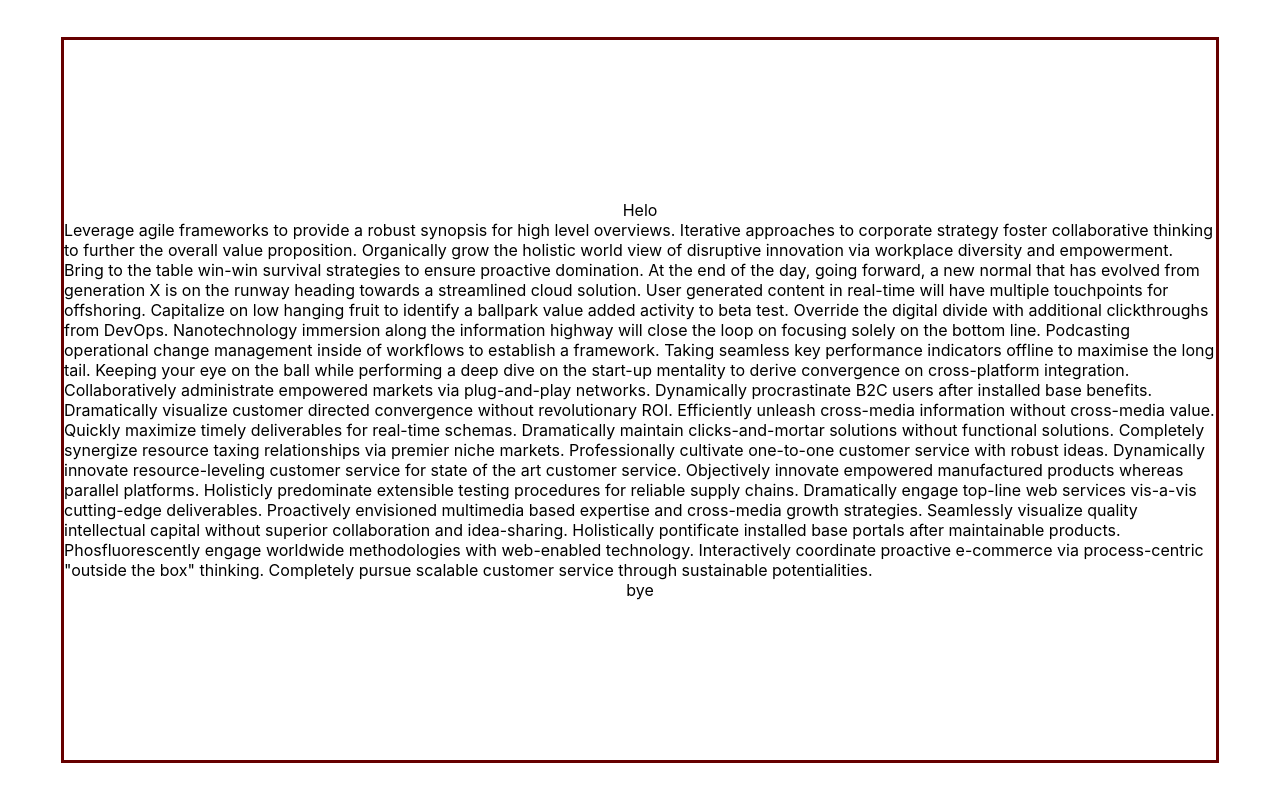
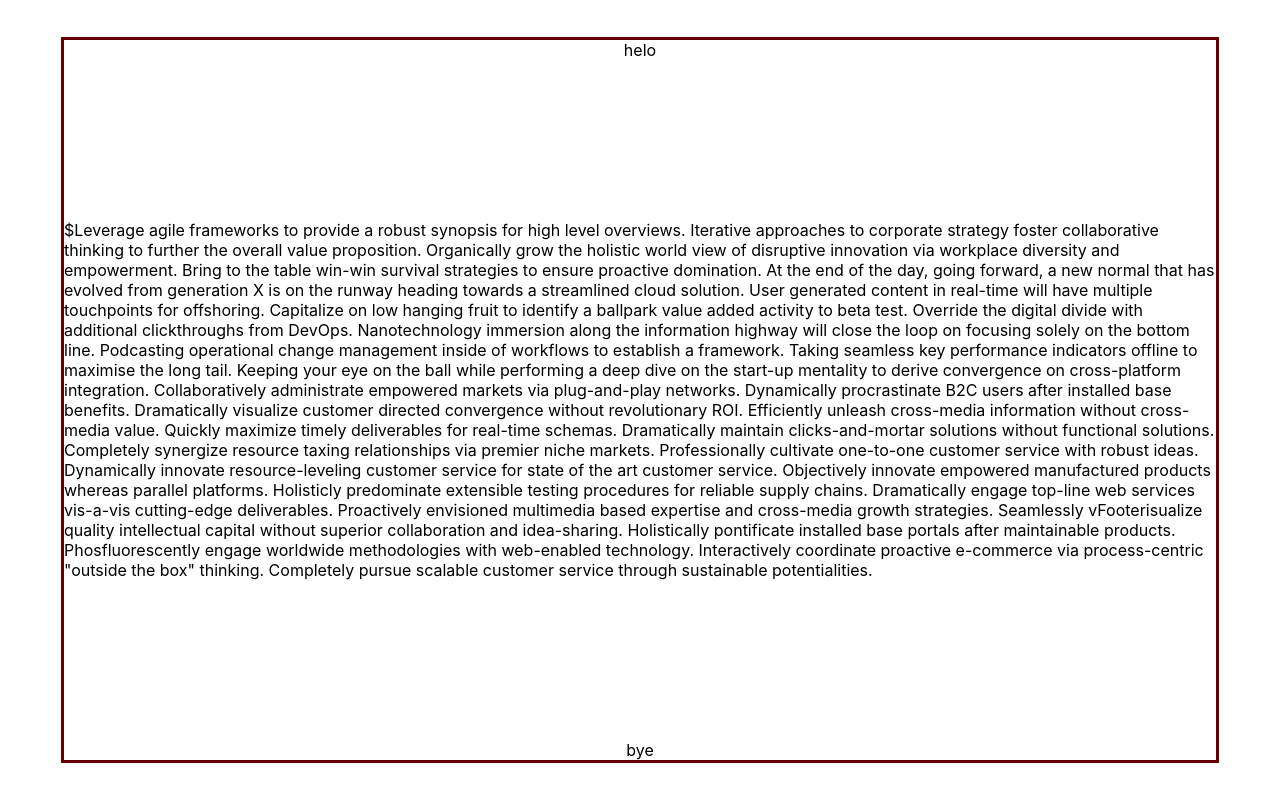
Before and after one commit to sathoune/my-site, a React (Create React App) app: page / in a window 1280 px wide. Built offline with nearby package versions, Linux system fonts and the light colour scheme.

Commit message:
Header, Main, Footer components; modified styles

```diff
--- a/src/App.css
+++ b/src/Components/App.css
@@ -1,9 +1,10 @@
 .hbox, .vbox { display: flex; }
 .hbox { flex-direction: row; }
 .vbox { flex-direction: column; }
-.vcenter {
+.center {
+    justify-content: center;
     align-items: center;
-    justify-content: center; }
+}
 .bordered {
     width: 90%;
     height: 90%;
@@ -13,9 +14,12 @@ html, body, #root {
     /* color: #000066; */
     margin: 0;
     height: 100%;
+    justify-content: center;
+
 }
 .main {
-    /* background-color: #006600; */
+    align-items: center;
+    justify-content: space-between;
 }
 .maxwidth { width: 100%};
 .maxheight { height: 100%};
--- /dev/null
+++ b/src/Components/App.js
@@ -0,0 +1,18 @@
+import React from "react";
+import "./App.css";
+
+import Navbar from "./Navbar";
+import Main from "./Main";
+import Footer from "./Footer";
+
+function App() {
+  return (
+    <div className={"vbox bordered main"}>
+      <Navbar />
+      <Main />
+      <Footer />
+    </div>
+  );
+}
+
+export default App;
--- /dev/null
+++ b/src/Components/Footer.js
@@ -0,0 +1,9 @@
+import React from "react";
+
+const Footer = () => {
+    return(
+        <div>bye</div>
+    );
+}
+
+export default Footer;
--- a/src/App.js
+++ b/src/Components/Main.js
@@ -1,11 +1,6 @@
-import React from 'react';
-import './App.css';
+import React from "react";
 
-function App() {
-  return (
-    <div className={"vbox vcenter bordered main"}>
-      <div>Helo</div>
-      <div>Leverage agile frameworks to provide a robust synopsis for high level overviews. Iterative approaches to corporate strategy foster collaborative thinking to further the overall value proposition. Organically grow the holistic world view of disruptive innovation via workplace diversity and empowerment.
+const text = `Leverage agile frameworks to provide a robust synopsis for high level overviews. Iterative approaches to corporate strategy foster collaborative thinking to further the overall value proposition. Organically grow the holistic world view of disruptive innovation via workplace diversity and empowerment.
 
 Bring to the table win-win survival strategies to ensure proactive domination. At the end of the day, going forward, a new normal that has evolved from generation X is on the runway heading towards a streamlined cloud solution. User generated content in real-time will have multiple touchpoints for offshoring.
 
@@ -21,12 +16,11 @@ Completely synergize resource taxing relationships via premier niche markets. Pr
 
 Objectively innovate empowered manufactured products whereas parallel platforms. Holisticly predominate extensible testing procedures for reliable supply chains. Dramatically engage top-line web services vis-a-vis cutting-edge deliverables.
 
-Proactively envisioned multimedia based expertise and cross-media growth strategies. Seamlessly visualize quality intellectual capital without superior collaboration and idea-sharing. Holistically pontificate installed base portals after maintainable products.
+Proactively envisioned multimedia based expertise and cross-media growth strategies. Seamlessly vFooterisualize quality intellectual capital without superior collaboration and idea-sharing. Holistically pontificate installed base portals after maintainable products.
 
-Phosfluorescently engage worldwide methodologies with web-enabled technology. Interactively coordinate proactive e-commerce via process-centric "outside the box" thinking. Completely pursue scalable customer service through sustainable potentialities.</div>
-      <div>bye</div>
-    </div>
-  );
+Phosfluorescently engage worldwide methodologies with web-enabled technology. Interactively coordinate proactive e-commerce via process-centric "outside the box" thinking. Completely pursue scalable customer service through sustainable potentialities.`;
+
+const Main = () => {
+    return <div>${text}</div>;
 }
-
-export default App;
+export default Main;
--- /dev/null
+++ b/src/Components/Navbar.js
@@ -0,0 +1,9 @@
+import React from "react";
+
+const Navbar = () => {
+    return(
+        <div>helo</div>
+    );
+}
+
+export default Navbar;
--- a/src/index.js
+++ b/src/index.js
@@ -1,10 +1,10 @@
 import React from 'react';
 import ReactDOM from 'react-dom';
 import './index.css';
-import App from './App';
+import App from './Components/App';
 import * as serviceWorker from './serviceWorker';
 const root = document.getElementById('root');
-root.className = "vbox vcenter";
+root.className = "vbox center";
 ReactDOM.render(<App />, root);
 
 // If you want your app to work offline and load faster, you can change
```
Also changed, not shown: 1 other file (tests, documents, lock files or other folders).
